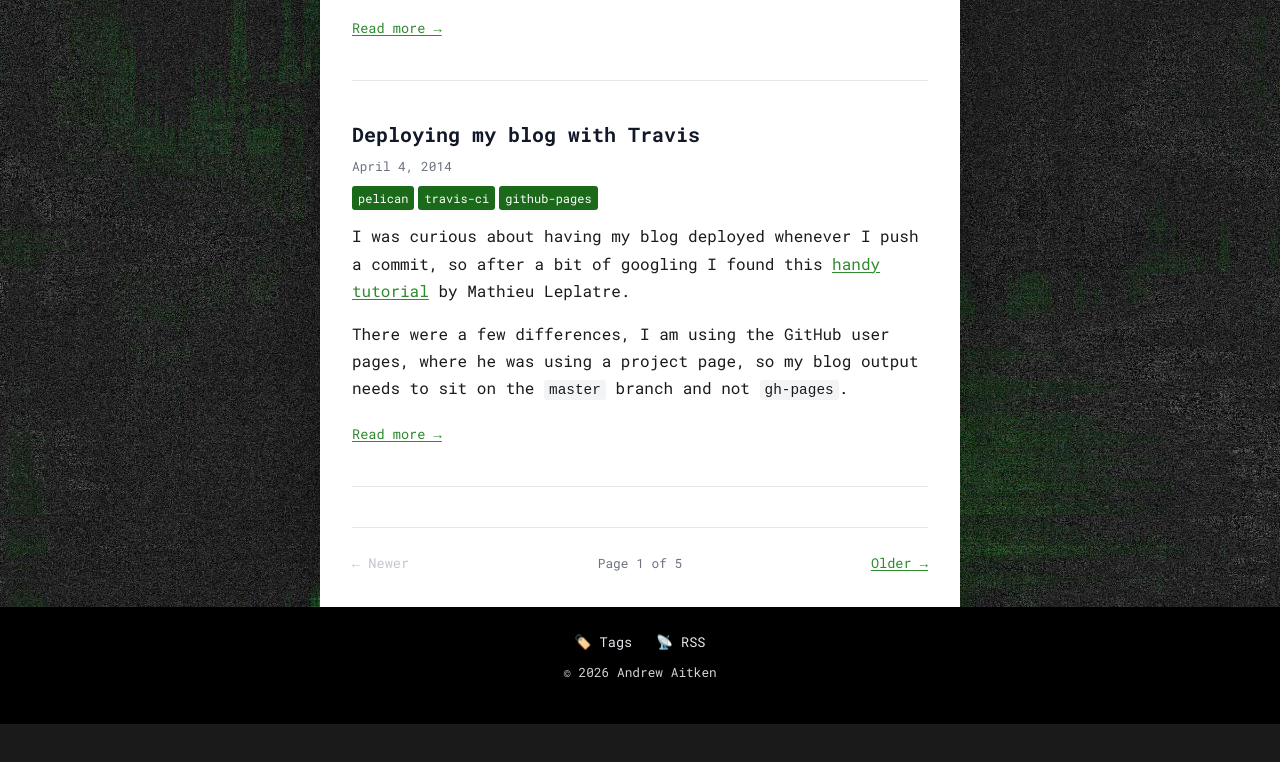
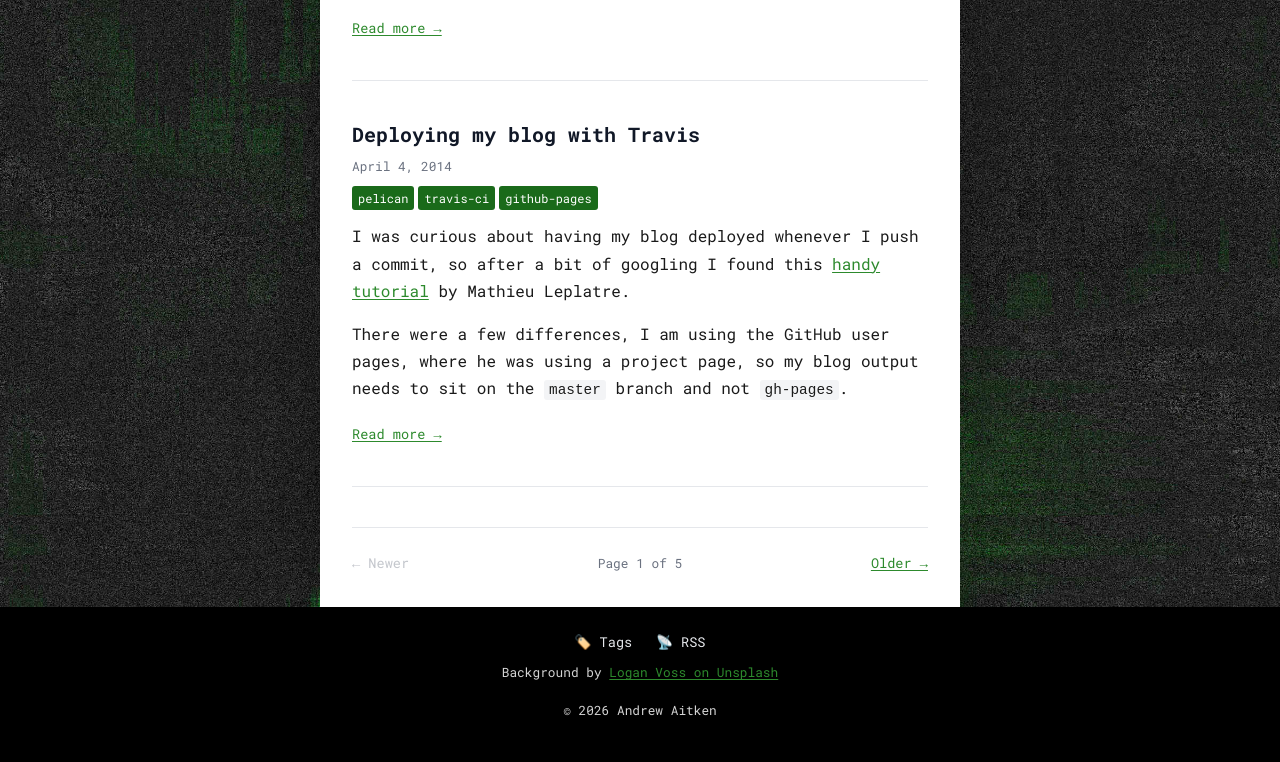
Before and after one commit to AndyA13/AndyA13.github.io, an Astro site: page / in a window 1280 px wide. Shown: the part 2002-2764 px from the top of the page. Before the commit the page ends 2726 px from the top, so only its background shows below. Built offline with nearby package versions, Linux system fonts and the light colour scheme; Astro itself is replaced by a stand-in of ours.

Commit message:
Adding footer credit for background

```diff
--- a/src/components/Footer.astro
+++ b/src/components/Footer.astro
@@ -7,6 +7,7 @@
     <a href="/tags/">🏷️ Tags</a>
     <a href="/rss.xml">📡 RSS</a>
   </nav>
+  <p>Background by <a href="https://unsplash.com/@loganvoss" target="_blank" rel="noopener noreferrer">Logan Voss on Unsplash</a></p>
   <p>&copy; {new Date().getFullYear()} Andrew Aitken</p>
 </footer>
 
```
